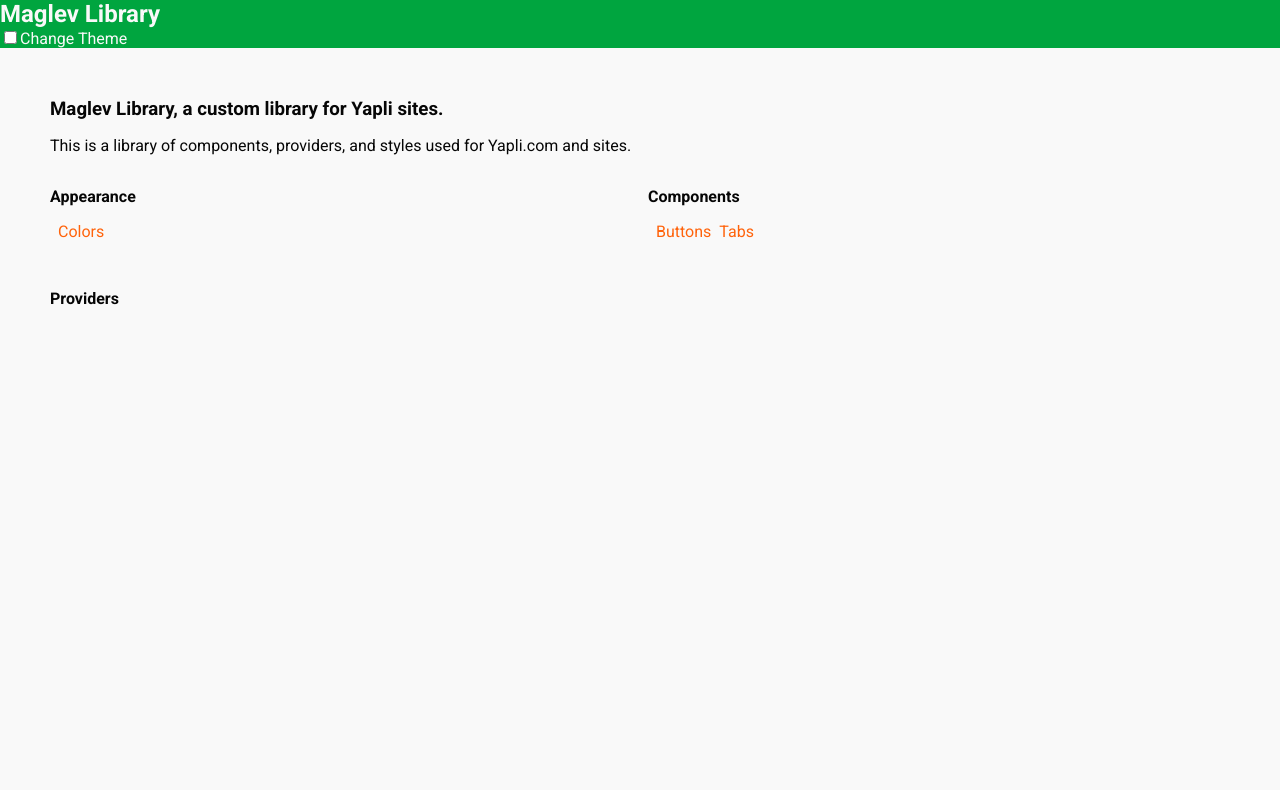
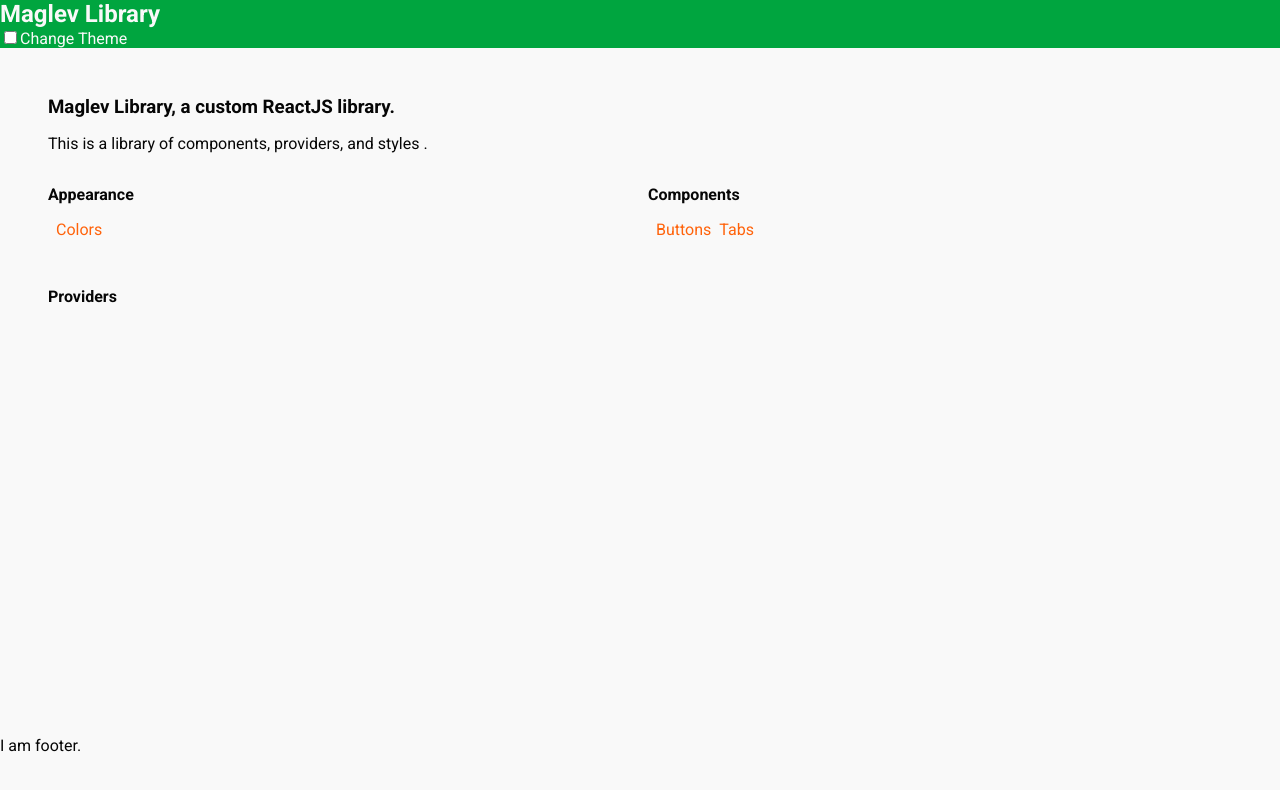
Before and after one commit to r-burkhardt/maglev, a React (Create React App) app: page / in a window 1280 px wide. Shown: the top 790 px of the page. Built offline with nearby package versions, Linux system fonts and the light colour scheme.

Commit message:
Update the Layout of the page and Tabs demo

```diff
--- a/src/App.scss
+++ b/src/App.scss
@@ -1,5 +1,7 @@
 .App {
   background-color: var(--primary-background);
+  display: flex;
+  flex-direction: column;
   height: 100%;
   transition: background-color 500ms ease-in-out,
               color 500ms ease-in-out;
@@ -8,12 +10,14 @@
     background-color: var(--y-color-green-600);
     color: var(--y-color-white-300);
     display: block;
+    flex: 0 0 auto;
   }
 
   &_main {
     color: var(--primary-text);
+    flex: 1 1 auto;
     height: 100%;
-    margin: 50px;
+    margin: 3rem;
   }
 
   &_demoBox {
@@ -25,4 +29,9 @@
     }
   }
 
+  &_footer {
+    flex: 0 0 auto;
+    height: 4rem;
+  }
+
 }
--- a/src/App.tsx
+++ b/src/App.tsx
@@ -36,6 +36,9 @@
           <Route path={'/tabs'} element={<TabsDemo />} />
         </Routes>
       </main>
+      <footer className="App_footer">
+        I am footer.
+      </footer>
     </div>
   );
 }
--- a/src/components/tabs/MLTabs.tsx
+++ b/src/components/tabs/MLTabs.tsx
@@ -1,5 +1,5 @@
 import classes from './MLTabs.module.scss';
-import {CSSProperties, useEffect} from 'react';
+import { CSSProperties, useEffect } from 'react';
 
 
 interface MLTabsProps {
@@ -7,11 +7,12 @@
   children?: any;
   nameKey?: string;
   valueKey?: string;
-  selected?: string|number;
+  selected?: string;
+  selectedIndex?: number;
   id?: string;
   panelGroup?: string;
   index?: number;
-  func?: Function;
+  onTabChange?: Function;
 }
 
 export function MLTabs(props: MLTabsProps) {
@@ -74,10 +75,11 @@
         ((evt?.target as HTMLElement)?.offsetLeft - containerLeft) || 0;
     setSlider(buttonWidth, transX);
     setGhostSlider(buttonWidth, transX);
-    if (props.func) {
-      console.log('func');
+    if (props.onTabChange) {
+    //   console.log('func');
       const index = tabs.findIndex((tab) => tab[valueKey] === selected);
-      props.func(index, props.panelGroup);
+      console.log(index);
+      // props.onTabChange(index, props.panelGroup);
     }
   }
 
--- a/src/docs/DocsIndex.tsx
+++ b/src/docs/DocsIndex.tsx
@@ -11,10 +11,10 @@
   return (
     <section className={classes.DocsIndex}>
       <h3 className={classes.DocsIndex_header}>
-          Maglev Library, a custom library for Yapli sites.</h3>
+          Maglev Library, a custom ReactJS library.</h3>
+      {/* for Yapli sites */}
       <p className={classes.DocsIndex_summary}>
-          This is a library of components, providers, and styles used for
-          Yapli.com and sites.</p>
+          This is a library of components, providers, and styles .</p>
       <div className={classes.DocsIndex_category}>
         <div>
           <h4>Appearance</h4>
--- a/src/docs/pages/tabs/TabsDemo.tsx
+++ b/src/docs/pages/tabs/TabsDemo.tsx
@@ -4,9 +4,12 @@
 import {MLTabs} from '../../../components/tabs/MLTabs';
 import { MLPanelGroup } from '../../../components/panels/MLPanelGroup';
 import { MLPanel } from '../../../components/panels/MLPanel';
+import { useState } from 'react';
 
 
 export function TabsDemo(props: Record<string, any>) {
+  // eslint-disable-next-line no-unused-vars
+  const [tab, setTab] = useState(0);
   const demoTabs = [
     {key: 'Tab One', value: 'tab-one'},
     {key: 'Tab Two', value: 'tab-two'},
@@ -22,14 +25,17 @@
 
   function changePanel(index: number, groupId: string) {
     console.log(index);
-    panelGroups[groupId] = index;
+    // panelGroups[groupId] = index;
+    setTab(index);
+    console.log('p tab', index);
   }
 
   return (
     <DocPage pageContent={DocsContent['tabs']}>
       <div className={classes.TabsDemo}>
-        <MLTabs tabs={demoTabs} nameKey={'key'} func={changePanel}
+        <MLTabs tabs={demoTabs} nameKey={'key'} onTabChange={changePanel}
           panelGroup={'tabsDemo1PanelGroup'}
+          selectedIndex={tab}
           valueKey={'value'} id={'tabs-demo-1'}>
           <h2>Hi</h2>
         </MLTabs>
--- a/src/index.scss
+++ b/src/index.scss
@@ -9,23 +9,24 @@
   --something--something: 34ch;
 }
 
+html {
+  -moz-osx-font-smoothing: grayscale;
+  -webkit-font-smoothing: antialiased;
+  color: var(--primary-text);
+  font-family: 'Roboto', 'Helvetica Neue', sans-serif;
+  font-size: 16px;
+}
+
 html,
 body {
-  font-family: 'Roboto', 'Helvetica Neue', sans-serif;
-  font-size: 16px;
-  height: 100%;
+  height: 100vh;
   margin: 0;
-  width: 100%;
-}
-
-body {
-  -moz-osx-font-smoothing: grayscale;
-  -webkit-font-smoothing: antialiased;
-  margin: 0;
+  width: 100vw;
 }
 
 #root {
   height: 100vh;
+  width: 100vw;
 }
 
 code {
```
